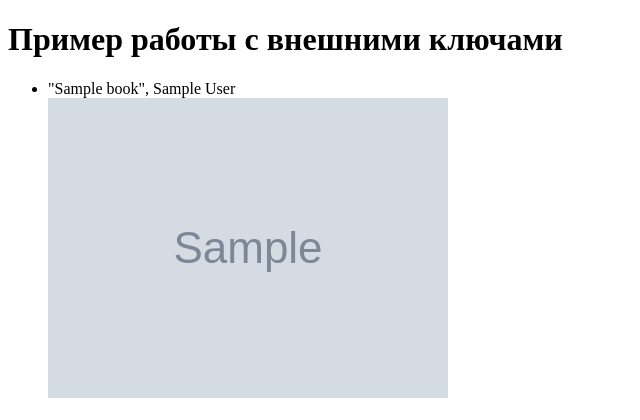
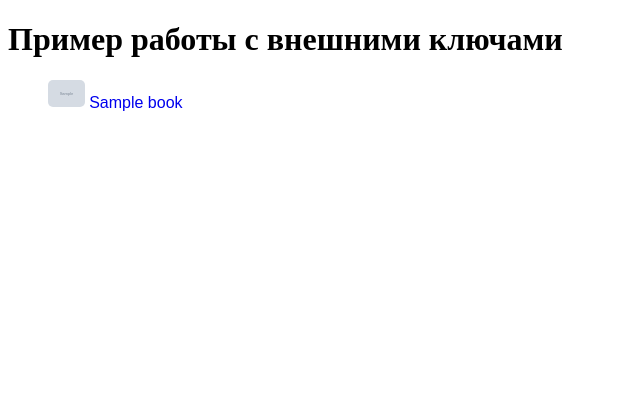
Before and after one commit to KaiReytsu/Homework-djangobot, a Django app: page /polls/books/ in a window 1280 px wide. Shown: the top 420 px of the page, without its empty margins (0-640 px from the left). Run offline with Django 4.2, Linux system fonts and the light colour scheme; the first user in the database is signed in; tables that the repository leaves empty hold one stand-in row (Sample ...).

Commit message:
Added image output to the page

```diff
--- a/pollday/pollday/settings.py
+++ b/pollday/pollday/settings.py
@@ -123,9 +123,9 @@ USE_TZ = True
 
 # Static files (CSS, JavaScript, Images)
 # https://docs.djangoproject.com/en/4.0/howto/static-files/
-MEDIA_URL = 'polls/media/'
+MEDIA_URL = '/media/'
 
-MEDIA_ROOT = os.path.join(BASE_DIR, 'polls/media')
+MEDIA_ROOT = BASE_DIR / 'media'
 STATIC_URL = 'static/'
 
 # Default primary key field type
--- a/pollday/pollday/urls.py
+++ b/pollday/pollday/urls.py
@@ -16,6 +16,8 @@ Including another URLconf
 from django.contrib import admin
 from django.urls import include, path
 from django.views.debug import default_urlconf
+from django.conf.urls.static import static
+from django.conf import settings
 
 urlpatterns = [
     path('django', default_urlconf),
@@ -23,3 +25,5 @@ urlpatterns = [
     path('marks/', include('marks.urls')),
     path('admin/', admin.site.urls),
 ]
+if settings.DEBUG:
+    urlpatterns += static(settings.MEDIA_URL, document_root=settings.MEDIA_ROOT)
--- a/pollday/polls/models.py
+++ b/pollday/polls/models.py
@@ -23,9 +23,6 @@ class Publisher(models.Model):
     def __str__(self):
         return self.pub_name
 
-# def upload_img(instance, filename):
-#     relative_path = instance.url_to_upload.rfind('images')
-#     return instance.url_to_upload[relative_path:]
 
 class Book(models.Model):
     class Meta:
--- a/pollday/polls/static/style/style.css
+++ b/pollday/polls/static/style/style.css
@@ -15,3 +15,13 @@ h1{
     display:            flex;
     justify-content:    center;
 }
+.bookspg{
+    width: 3%;
+    border-radius: 5px;
+}
+li {
+    list-style-type: none; /* Убираем маркеры */
+   }
+a {
+    text-decoration: none; /* Отменяем подчеркивание у ссылки */
+  }
--- a/pollday/polls/templates/base.html
+++ b/pollday/polls/templates/base.html
@@ -2,6 +2,10 @@
 <html lang="ru">
 <head>
     <title>{% block title %}{% endblock %}</title>
+    {% load static %}
+    <link rel="stylesheet"
+    type="text/css"
+    href="{% static 'style/style.css' %}">
 </head>
 <body>
     <div>
--- a/pollday/polls/templates/polls/books.html
+++ b/pollday/polls/templates/polls/books.html
@@ -4,9 +4,10 @@
 <ul>
     {% for item in book %}
         <li>
-            {{item}}
+           <img class="bookspg" src="{{item.image.url}}" alt="img">
+           <a href="{% url 'book-detail'%}">{{item.title}}</a>
         </li>
-        <img src="{{item.image}}" alt="img">
+
     {% endfor %}
     </ul>
 
--- a/pollday/polls/urls.py
+++ b/pollday/polls/urls.py
@@ -1,7 +1,4 @@
 from django.urls import path
-# from django.conf.urls.static import static
-# from django.conf import settings
-
 from . import views
 
 urlpatterns = [
@@ -10,8 +7,8 @@ urlpatterns = [
     path('logout/', views.UserLogout.as_view(), name='logout'),
     path('signup/', views.SignUp.as_view(), name='registration'),
     path('books/', views.book_view, name='books'),
+    path('book/<int:pk>/', views.book_detail_view, name='book-detail'),
     path('start/', views.index, name='index'),
     path('time/', views.dtnow, name='dtnow'),
     path('welcomepage/', views.welcome_view ,name='welcome')
 ]
-#+ static(settings.MEDIA_URL, document_root=settings.MEDIA_ROOT)
--- a/pollday/polls/views.py
+++ b/pollday/polls/views.py
@@ -1,10 +1,11 @@
 from django.urls import reverse_lazy
 from django.shortcuts import render
+from django.http import Http404
 from datetime import datetime
 from django.contrib.messages.views import SuccessMessageMixin
 from django.contrib.auth.views import LoginView, LogoutView
 from django.contrib.auth.mixins import LoginRequiredMixin
-from django.views.generic import CreateView, ListView
+from django.views.generic import CreateView, ListView, DetailView
 from django.contrib.auth.decorators import login_required
 from django.contrib.auth.models import User
 from .forms import SignUpForm
@@ -24,11 +25,24 @@ class UserLogout(LogoutView):
 # class BooksList(LoginRequiredMixin, ListView):
 #     model = Book
 #     template_name = 'polls/books.html'
+@login_required
+def book_detail_view(request,pk=1):
+    try:
+        book_id=Book.objects.get(pk=pk)
+    except Book.DoesNotExist:
+        raise Http404("Book does not exist")
+    return render(
+        request,
+        'polls/book_detail.html',
+        context={'book':book_id,}
+    )
 
 @login_required
 def book_view(request):
     book = Book.objects.all()
     return render(request, 'polls/books.html', {"book":book})
+
+
 
 @login_required
 def welcome_view(request):
```
Also changed, not shown: pollday/polls/templates/polls/book_detail.html (added, +10 -0 lines).
